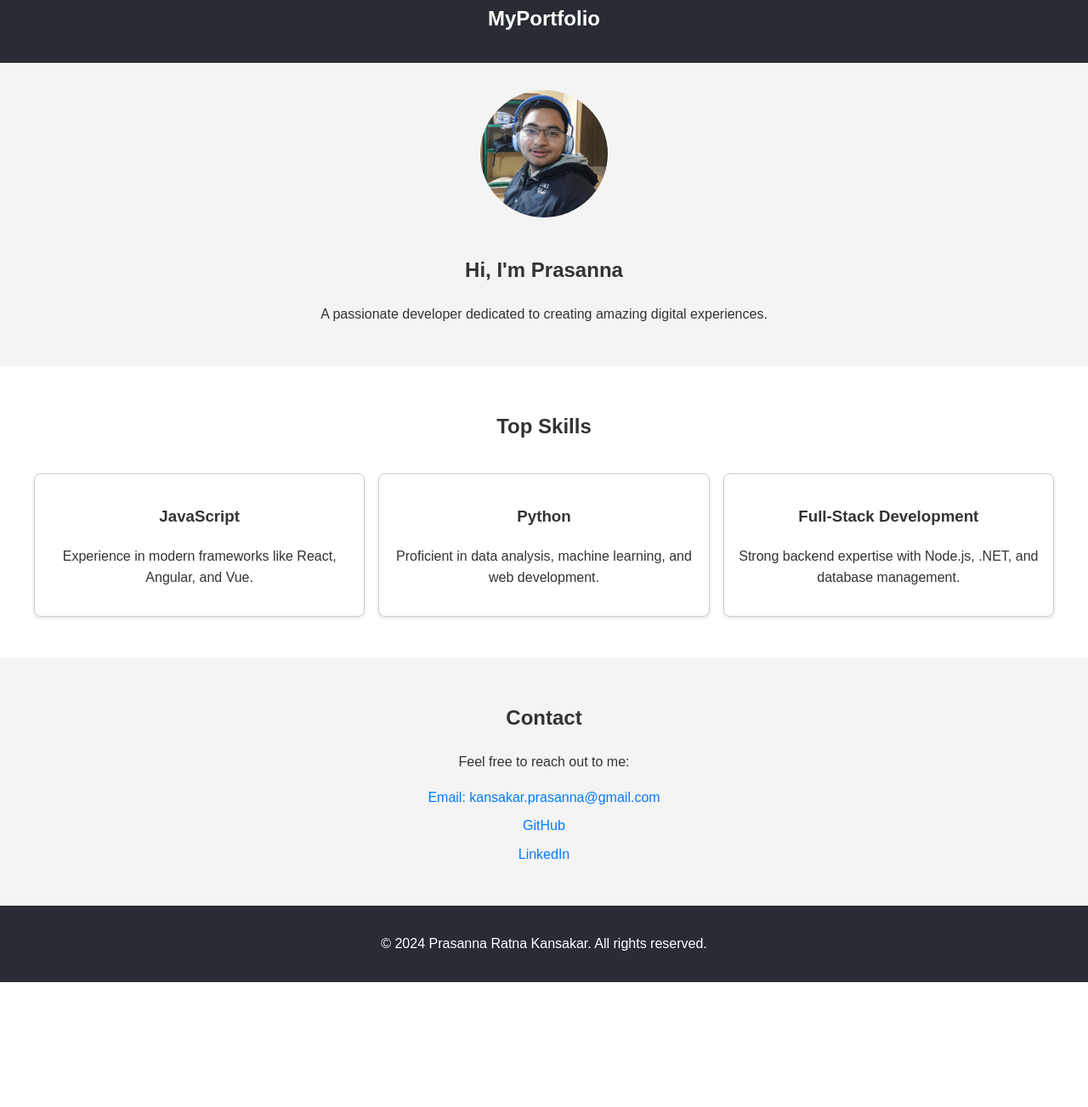
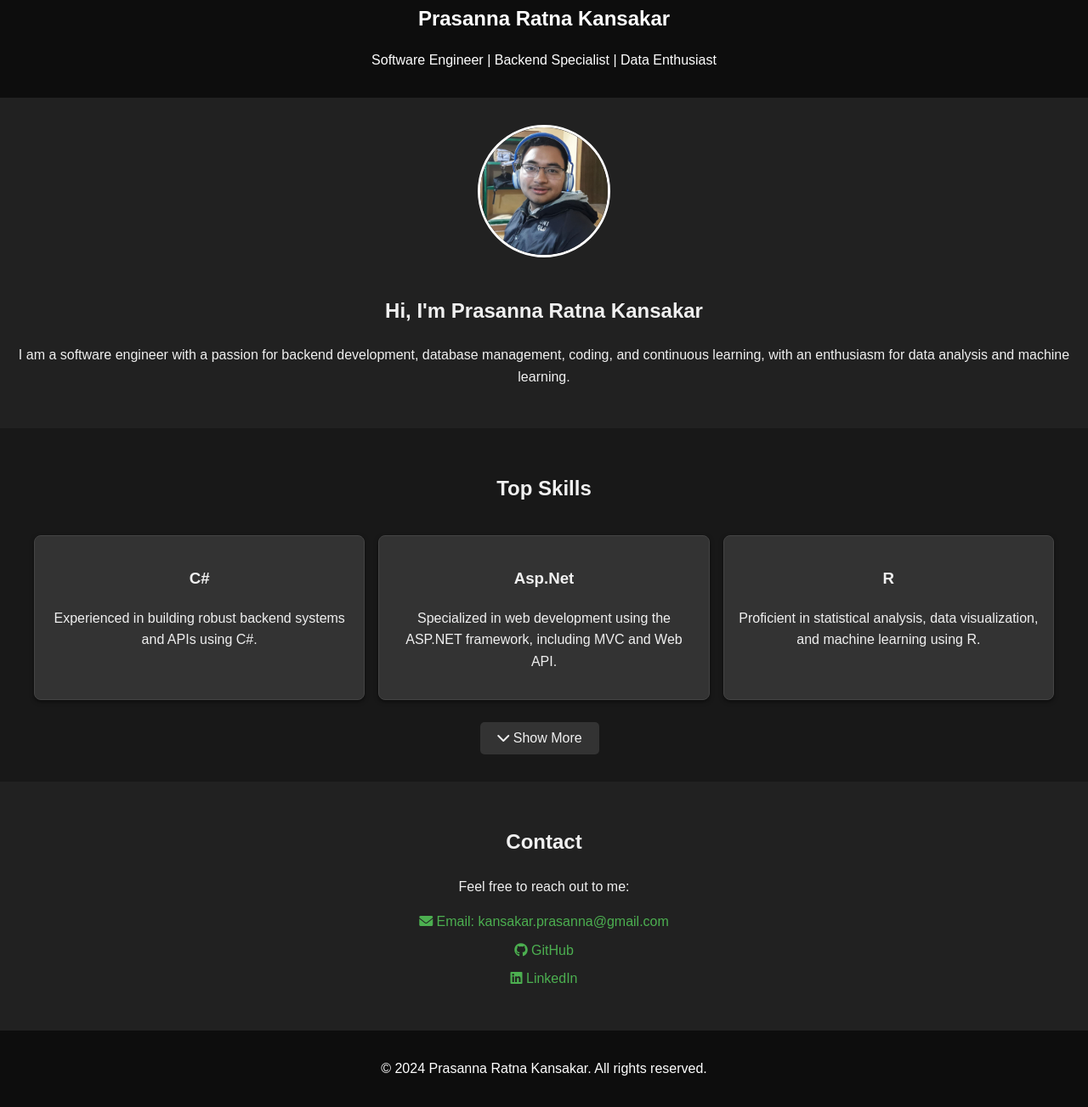
Before and after one commit to Prasanna-Kansakar/Portfolio-site, a plain HTML site: page index.html in a window 1280 px wide. Shown: the part 29-1332 px from the top of the page at 85% size. Before the commit the page ends 1185 px from the top, so only its background shows below. Drawn offline with Linux system fonts and the light colour scheme.

Commit message:
Adjusting protfolio webpage

```diff
--- a/index.html
+++ b/index.html
@@ -3,36 +3,56 @@
 <head>
   <meta charset="UTF-8">
   <meta name="viewport" content="width=device-width, initial-scale=1.0">
-  <title>Prasanna Ratna Kansakar</title>
+  <title>Prasanna Ratna Kansakar - Software Engineer</title>
   <link rel="stylesheet" href="public/css/style.css">
   <link rel="icon" type="image/png" href="public/images/logo.png">
+  <link href="https://cdnjs.cloudflare.com/ajax/libs/font-awesome/6.0.0-beta3/css/all.min.css" rel="stylesheet">
 </head>
 <body>
   <header class="header">
-    <h1 class="logo">MyPortfolio</h1>
+    <h1 class="logo">Prasanna Ratna Kansakar</h1>
+    <p class="subtitle">Software Engineer | Backend Specialist | Data Enthusiast</p>
   </header>
 
   <section id="about" class="section about">
     <img src="public/images/profile.jpg" alt="Profile Picture" class="profile-pic">
-    <h1>Hi, I'm Prasanna</h1>
-    <p>A passionate developer dedicated to creating amazing digital experiences.</p>
+    <h1>Hi, I'm Prasanna Ratna Kansakar</h1>
+    <p>
+      I am a software engineer with a passion for backend development, database management, coding, and continuous learning, with an enthusiasm for data analysis and machine learning.
+    </p>
   </section>
 
   <section id="skills" class="section skills">
     <h2>Top Skills</h2>
-    <div class="skills-grid">
+    <div class="skills-grid" id="skillsGrid">
       <div class="skill-card">
-        <h3>JavaScript</h3>
-        <p>Experience in modern frameworks like React, Angular, and Vue.</p>
+        <h3>C#</h3>
+        <p>Experienced in building robust backend systems and APIs using C#.</p>
       </div>
       <div class="skill-card">
-        <h3>Python</h3>
-        <p>Proficient in data analysis, machine learning, and web development.</p>
+        <h3>Asp.Net</h3>
+        <p>Specialized in web development using the ASP.NET framework, including MVC and Web API.</p>
       </div>
       <div class="skill-card">
-        <h3>Full-Stack Development</h3>
-        <p>Strong backend expertise with Node.js, .NET, and database management.</p>
+        <h3>R</h3>
+        <p>Proficient in statistical analysis, data visualization, and machine learning using R.</p>
       </div>
+      <div class="skill-card hidden">
+        <h3>PostgreSQL</h3>
+        <p>Experienced in creating, optimizing, and managing complex PostgreSQL database systems.</p>
+      </div>
+      <div class="skill-card hidden">
+        <h3>Python</h3>
+        <p>Passionate about data analysis, machine learning, and automation using Python.</p>
+      </div>
+      <div class="skill-card hidden">
+        <h3>AWS</h3>
+        <p>Skilled in utilizing AWS services such as S3, SQS, SES, SNS, and Lambda for cloud storage, messaging, and serverless computing.</p>
+      </div>
+    </div>
+    <div class="buttons">
+      <button id="readMoreBtn"> <i class="fas fa-chevron-down" id="expandArrow"></i> Show More</button>
+      <button id="showLessBtn" class="hidden"><i class="fas fa-chevron-up hidden" id="collapseArrow"></i> Show Less</button>
     </div>
   </section>
 
@@ -40,14 +60,28 @@
     <h2>Contact</h2>
     <p>Feel free to reach out to me:</p>
     <ul class="contact-links">
-      <li><a href="mailto:yourname@example.com">Email: kansakar.prasanna@gmail.com</a></li>
-      <li><a href="https://github.com/Prasanna-Kansakar" target="_blank">GitHub</a></li>
-      <li><a href="https://www.linkedin.com/in/prasanna-ratna-kansakar-aa94bb1b5?lipi=urn%3Ali%3Apage%3Ad_flagship3_profile_view_base_contact_details%3BoUCCnkmZSRaAoXL0g5hYZg%3D%3D" target="_blank">LinkedIn</a></li>
+      <li>
+        <a href="mailto:kansakar.prasanna@gmail.com">
+          <i class="fas fa-envelope"></i> Email: kansakar.prasanna@gmail.com
+        </a>
+      </li>
+      <li>
+        <a href="https://github.com/Prasanna-Kansakar" target="_blank">
+          <i class="fab fa-github"></i> GitHub
+        </a>
+      </li>
+      <li>
+        <a href="https://www.linkedin.com/in/prasanna-ratna-kansakar-aa94bb1b5" target="_blank">
+          <i class="fab fa-linkedin"></i> LinkedIn
+        </a>
+      </li>
     </ul>
   </section>
 
   <footer class="footer">
     <p>&copy; 2024 Prasanna Ratna Kansakar. All rights reserved.</p>
   </footer>
+
+  <script src="public/js/script.js"></script>
 </body>
 </html>
--- a/public/css/style.css
+++ b/public/css/style.css
@@ -4,7 +4,8 @@ body {
   margin: 0;
   padding: 0;
   line-height: 1.6;
-    color: #333;
+  color: #f0f0f0; /* Light text color for dark background */
+  background-color: #121212; /* Dark background color */
 }
 
 a {
@@ -12,11 +13,9 @@ body {
   color: inherit;
 }
 
-  .header {
-    background: #282c34;
-    color: white;
-    padding: 1rem 0;
-    text-align: center;
+.logo {
+  font-size: 1.5rem;
+  font-weight: bold;
 }
 
 .navbar {
@@ -26,11 +25,6 @@ body {
   max-width: 1200px;
   margin: auto;
   padding: 0 1rem;
-  }
-
-  .logo {
-    font-size: 1.5rem;
-    font-weight: bold;
 }
 
 .nav-links {
@@ -50,11 +44,11 @@ body {
 }
 
 .about {
-    background: #f4f4f4;
+  background: #212121; /* Dark background for about section */
 }
 
 .skills {
-    background: #fff;
+  background: #181818; /* Darker background for skills section */
 }
 
 .profile-pic {
@@ -62,6 +56,7 @@ body {
   height: 150px;
   border-radius: 50%;
   margin-bottom: 1rem;
+  border: 3px solid #fff; /* Border for the profile picture */
 }
 
 .skills-grid {
@@ -74,15 +69,16 @@ body {
 }
 
 .skill-card {
-    border: 1px solid #ccc;
+  border: 1px solid #444; /* Light border for cards */
   border-radius: 8px;
   padding: 1rem;
-    background: #fff;
-    box-shadow: 0 2px 5px rgba(0, 0, 0, 0.1);
+  background: #333; /* Dark background for skill cards */
+  color: #f0f0f0; /* Light text color */
+  box-shadow: 0 2px 5px rgba(0, 0, 0, 0.5); /* Darker shadow */
 }
 
 .contact {
-    background: #f4f4f4;
+  background: #212121; /* Dark background for contact section */
 }
 
 .contact-links {
@@ -95,11 +91,19 @@ body {
 }
 
 .contact-links a {
-    color: #007BFF;
+  color: #1e90ff; /* Light blue color for links */
 }
 
+.header {
+  background: #0d0d0d; /* Darker shade for header */
+  color: white;
+  padding: 1rem 0;
+  text-align: center;
+}
+
+/* Footer */
 .footer {
-    background: #282c34;
+  background: #0d0d0d; /* Darker shade for footer */
   color: white;
   text-align: center;
   padding: 1rem 0;
@@ -116,3 +120,37 @@ body {
       grid-template-columns: 1fr;
   }
 }
+
+.hidden {
+  display: none;
+}
+
+/* Button styles */
+.buttons {
+  margin-top: 10px;
+}
+
+/* Button styles */
+#readMoreBtn, #showLessBtn {
+  background-color: #333; /* Darker background for the buttons */
+  color: #f0f0f0; /* Light text color */
+  border: none;
+  padding: 10px 20px;
+  font-size: 1rem;
+  cursor: pointer;
+  border-radius: 5px;
+  margin-right: 10px;
+}
+
+#readMoreBtn:hover, #showLessBtn:hover {
+  background-color: #555; /* Slightly lighter gray on hover */
+}
+
+/* Contact Links */
+.contact-links a {
+  color: #4CAF50; /* Green color for contact links */
+}
+
+.contact-links a:hover {
+  color: #81C784; /* Lighter green on hover */
+}
--- /dev/null
+++ b/public/js/script.js
@@ -0,0 +1,17 @@
+document.addEventListener('DOMContentLoaded', () => {
+    const readMoreBtn = document.getElementById('readMoreBtn');
+    const showLessBtn = document.getElementById('showLessBtn');
+    const hiddenSkills = document.querySelectorAll('.skill-card.hidden');
+
+    readMoreBtn.addEventListener('click', () => {
+      hiddenSkills.forEach(skill => skill.classList.remove('hidden'));
+      readMoreBtn.classList.add('hidden');
+      showLessBtn.classList.remove('hidden');
+    });
+
+    showLessBtn.addEventListener('click', () => {
+      hiddenSkills.forEach(skill => skill.classList.add('hidden'));
+      showLessBtn.classList.add('hidden');
+      readMoreBtn.classList.remove('hidden');
+    });
+  });
```
Lines whose indentation alone changed are shown as unchanged.
